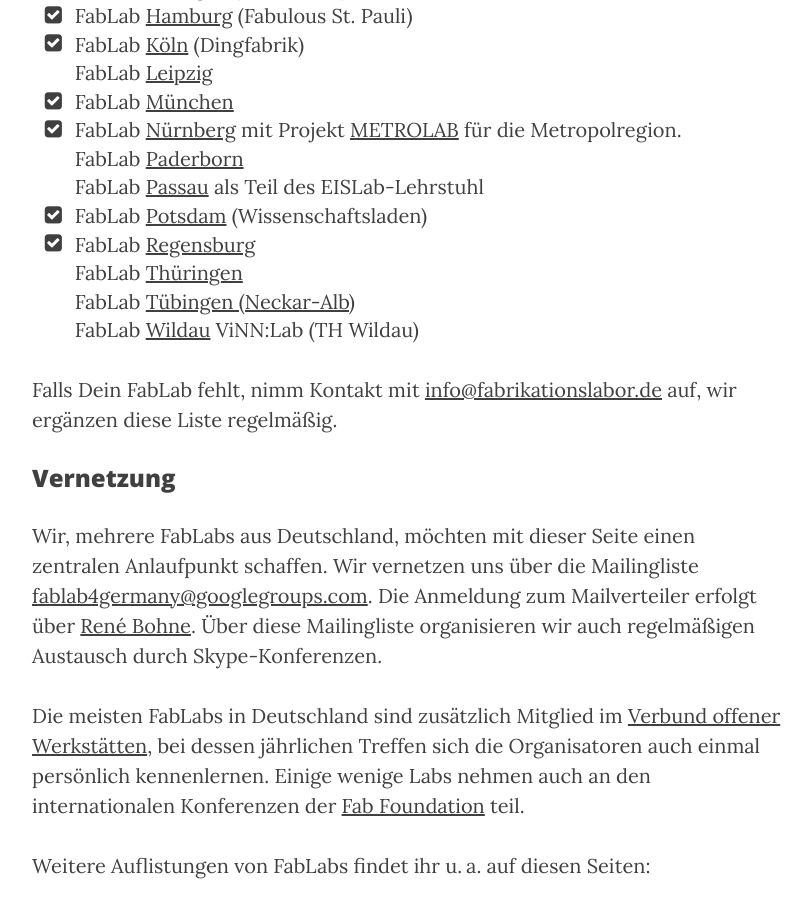
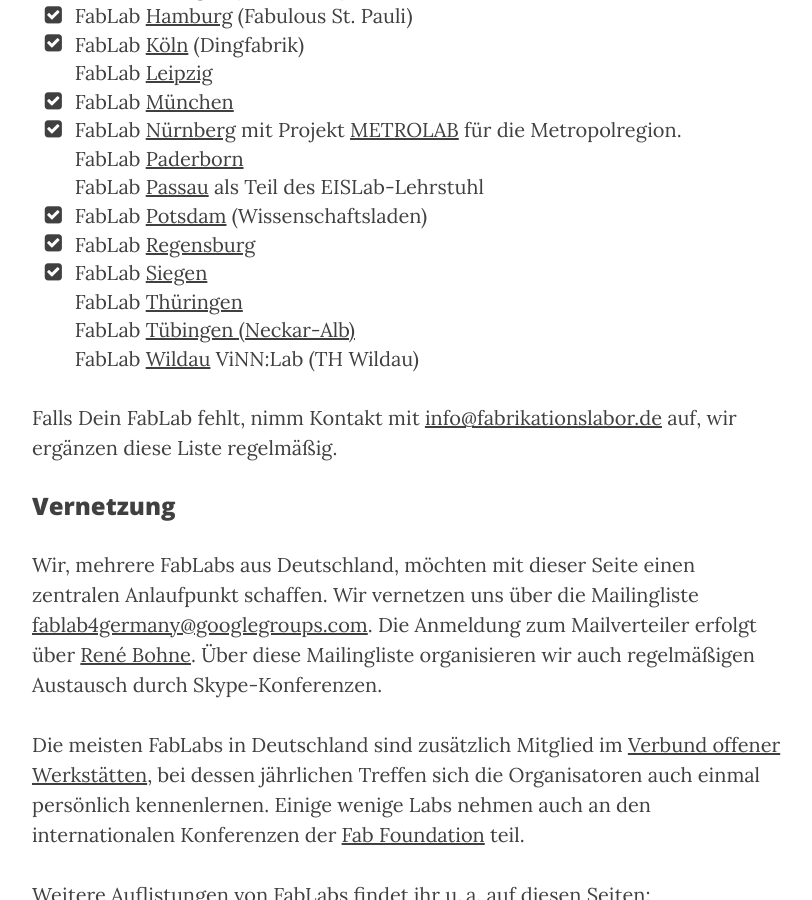
Before and after one commit to fabrikationslabor/fabrikationslabor.github.io, a Jekyll site: the page built from fablabs-in-deutschland.html, in a window 1280 px wide and 900 px high, scrolled down 1265 px. Shown: the whole window, without its empty margins (233-1045 px from the left). Built offline with Jekyll 4.4.1, drawn with Linux system fonts in a browser that asks for light colours; nearby versions of some CDN libraries.

Commit message:
Update fablabs-in-deutschland.html
Siegen hinzugefügt.

```diff
--- a/fablabs-in-deutschland.html
+++ b/fablabs-in-deutschland.html
@@ -38,7 +38,7 @@
   <!-- Rothenburg odt -->
   <li><i class="fa-li fa fa-check-square"></i>FabLab <a href="http://www.fablab-regensburg.de/" target="_blank">Regensburg</a></li>
   <!-- schwabach -->
-  <!-- siegen -->
+  <li><i class="fa-li fa fa-check-square"></i>FabLab <a href="http://fablab-siegen.de/" target="_blank">Siegen</a></li>
   <!-- <li>Fablab <a href="http://shackspace.de" target="_blank">Stuttgart</a> als Teil des Stuttgarter Hackerspace "shackspace"</li> man findet auf der Seite nichts zum FabLab-->
   <li>FabLab <a href="http://www.fablab-thueringen.de/" target="_blank">Thüringen</a></li>
   <li>FabLab <a href="http://www.fablab-neckar-alb.org " target="_blank">Tübingen (Neckar-Alb)</a></li>
```
